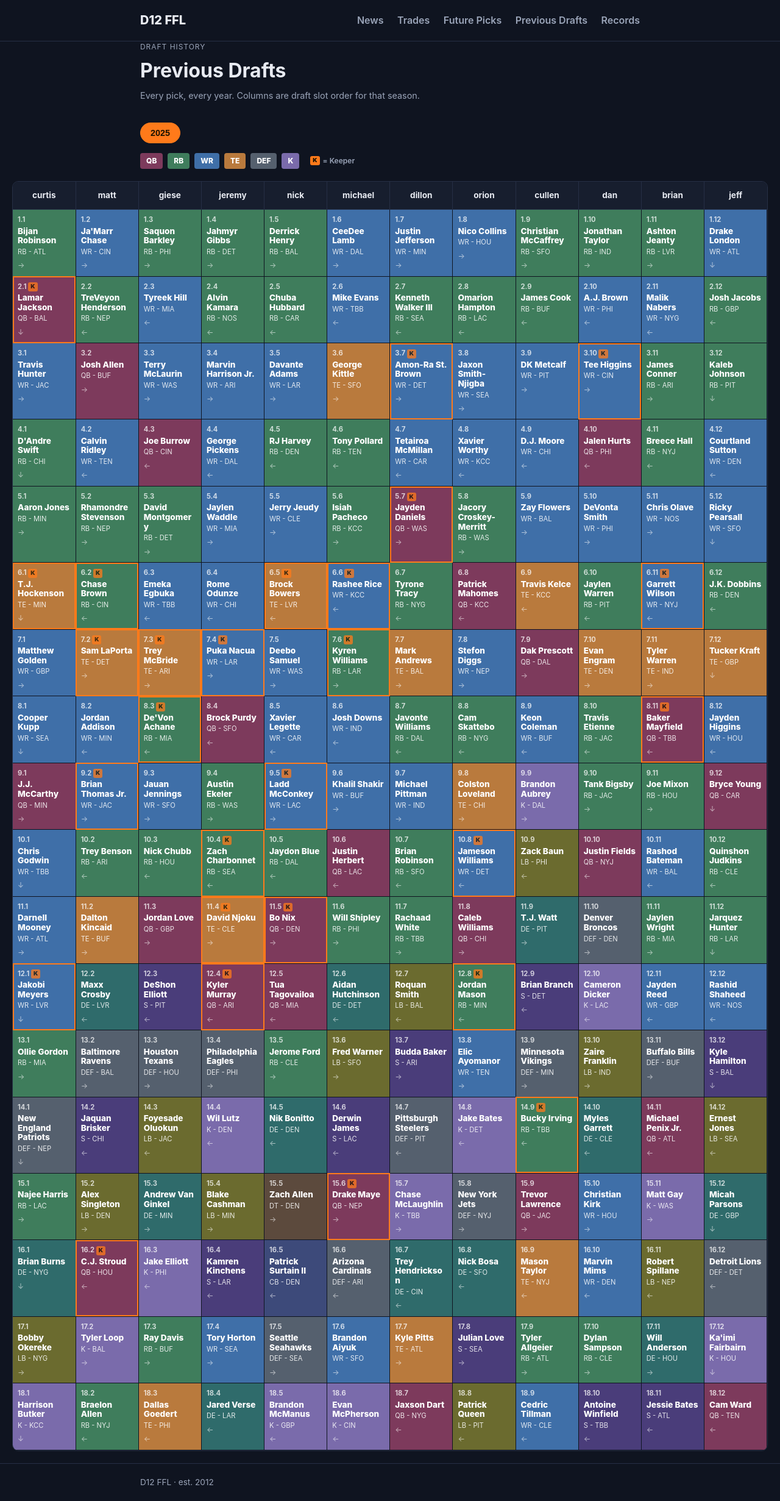
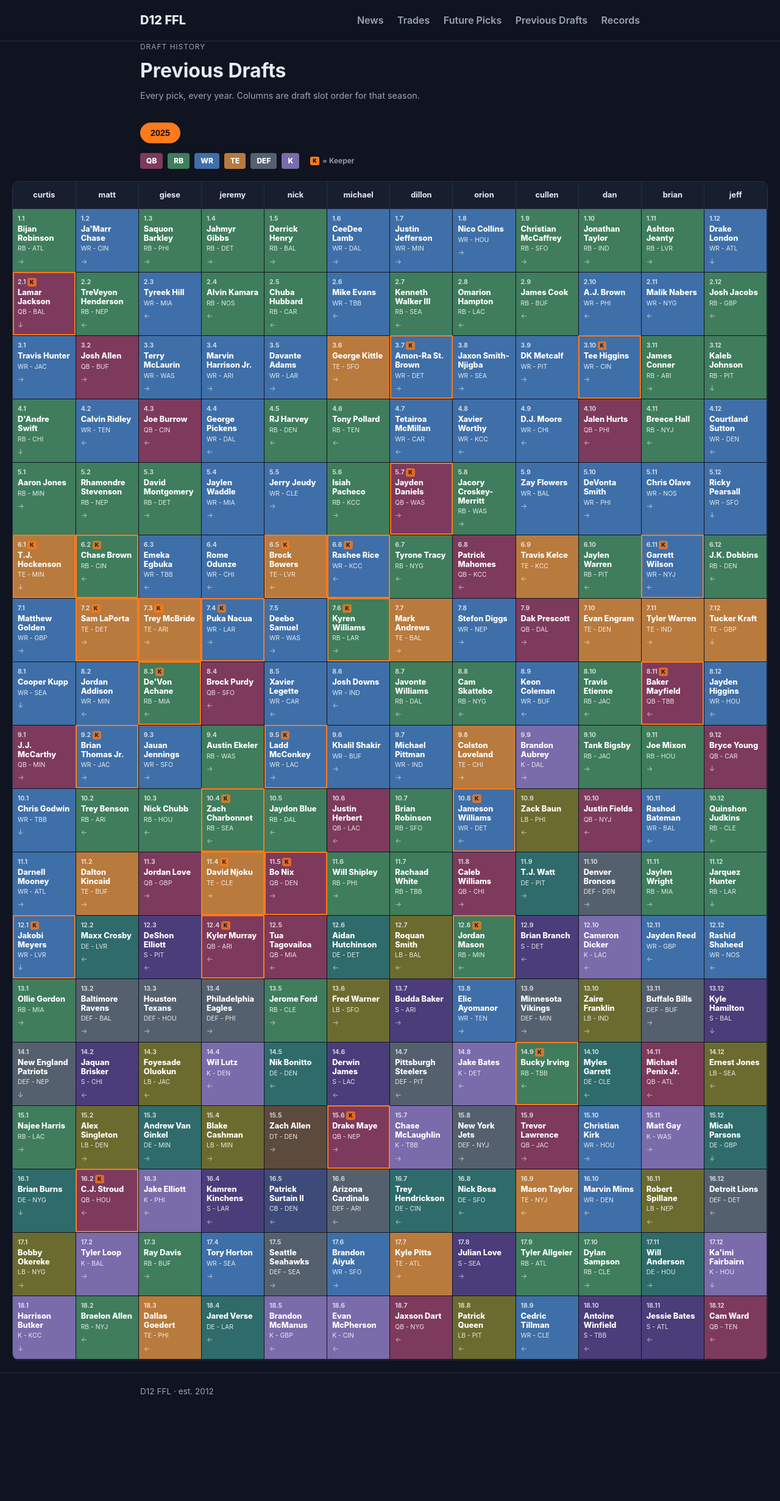
Before and after one commit to cullenhgn/D12-FFL-Website, a Jekyll site: the page built from previous-drafts/index.md, in a window 1280 px wide. Shown: the whole page at 61% size. Built offline with Jekyll 4.4.1, drawn with Linux system fonts in a browser that asks for light colours; after the commit the page ends 2313 px from its top, so only the background shows below that.

Commit message:
Add files via upload

```diff
--- a/assets/css/style.css
+++ b/assets/css/style.css
@@ -358,7 +358,7 @@ h1, h2, h3 { color: var(--text); }
   border-right: 1px solid var(--border);
   position: sticky;
   top: 0;
-  font-size: 0.85rem;
+  font-size: 0.8rem;
 }
 .pd-board thead th:last-child { border-right: none; }
 
@@ -370,10 +370,10 @@ h1, h2, h3 { color: var(--text); }
   color: #fff;
   overflow: hidden;
 }
-.pd-pick-num { font-size: 0.7rem; opacity: 0.75; font-weight: 700; }
-.pd-player { font-weight: 800; font-size: 0.85rem; margin: 2px 0; line-height: 1.15; overflow-wrap: break-word; }
-.pd-meta { font-size: 0.7rem; opacity: 0.85; }
-.pd-arrow { font-size: 0.75rem; opacity: 0.6; margin-top: 4px; }
+.pd-pick-num { font-size: 0.65rem; opacity: 0.75; font-weight: 700; }
+.pd-player { font-weight: 800; font-size: 0.8rem; margin: 2px 0; line-height: 1.15; overflow-wrap: break-word; }
+.pd-meta { font-size: 0.65rem; opacity: 0.85; }
+.pd-arrow { font-size: 0.7rem; opacity: 0.6; margin-top: 4px; }
 .pd-empty { color: var(--muted); text-align: center; padding: 10px 0; }
 
 /* Position colors */
@@ -395,7 +395,7 @@ h1, h2, h3 { color: var(--text); }
   display: inline-block;
   background: var(--accent);
   color: #1a1200;
-  font-size: 0.6rem;
+  font-size: 0.55rem;
   font-weight: 900;
   border-radius: 3px;
   padding: 0 4px;
```
